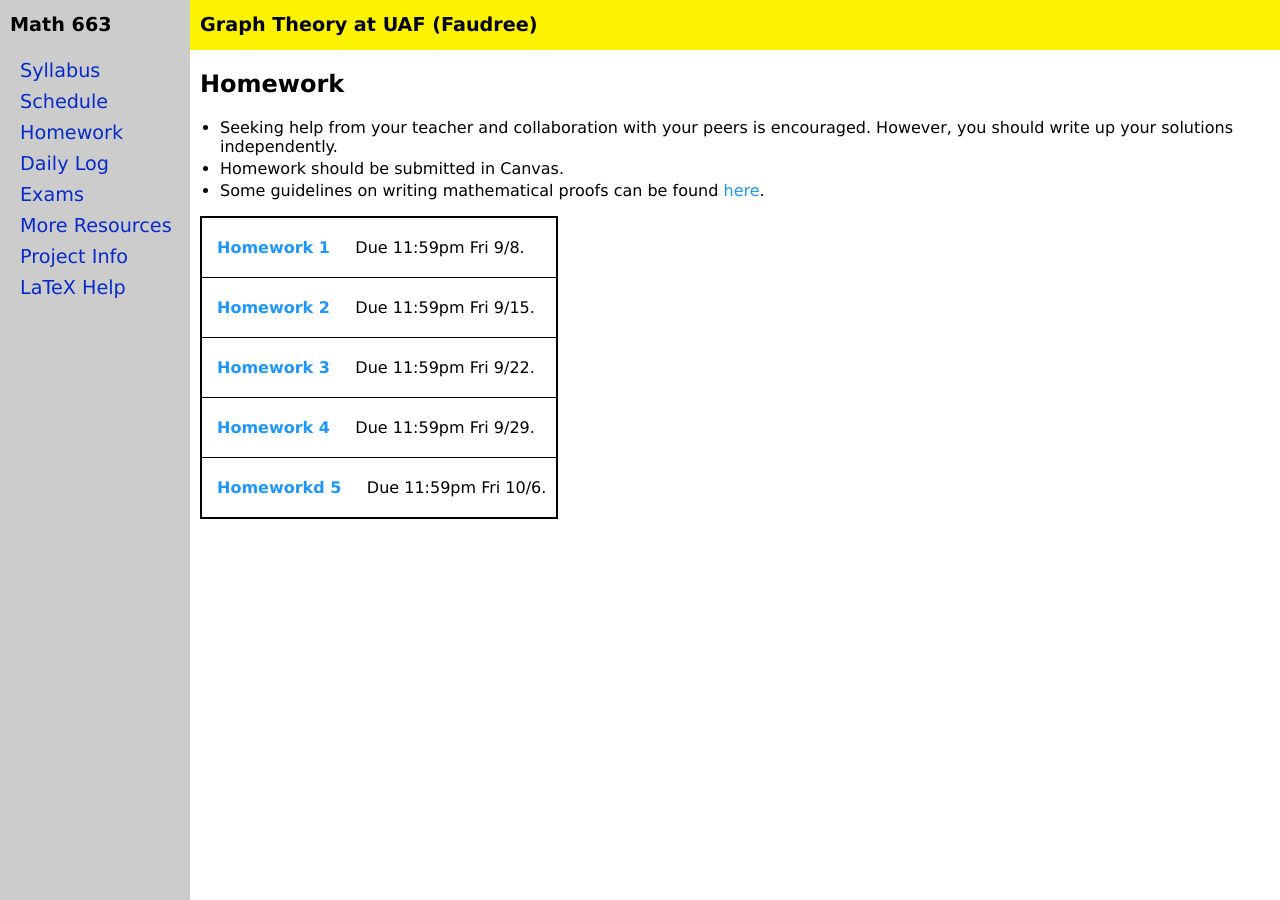
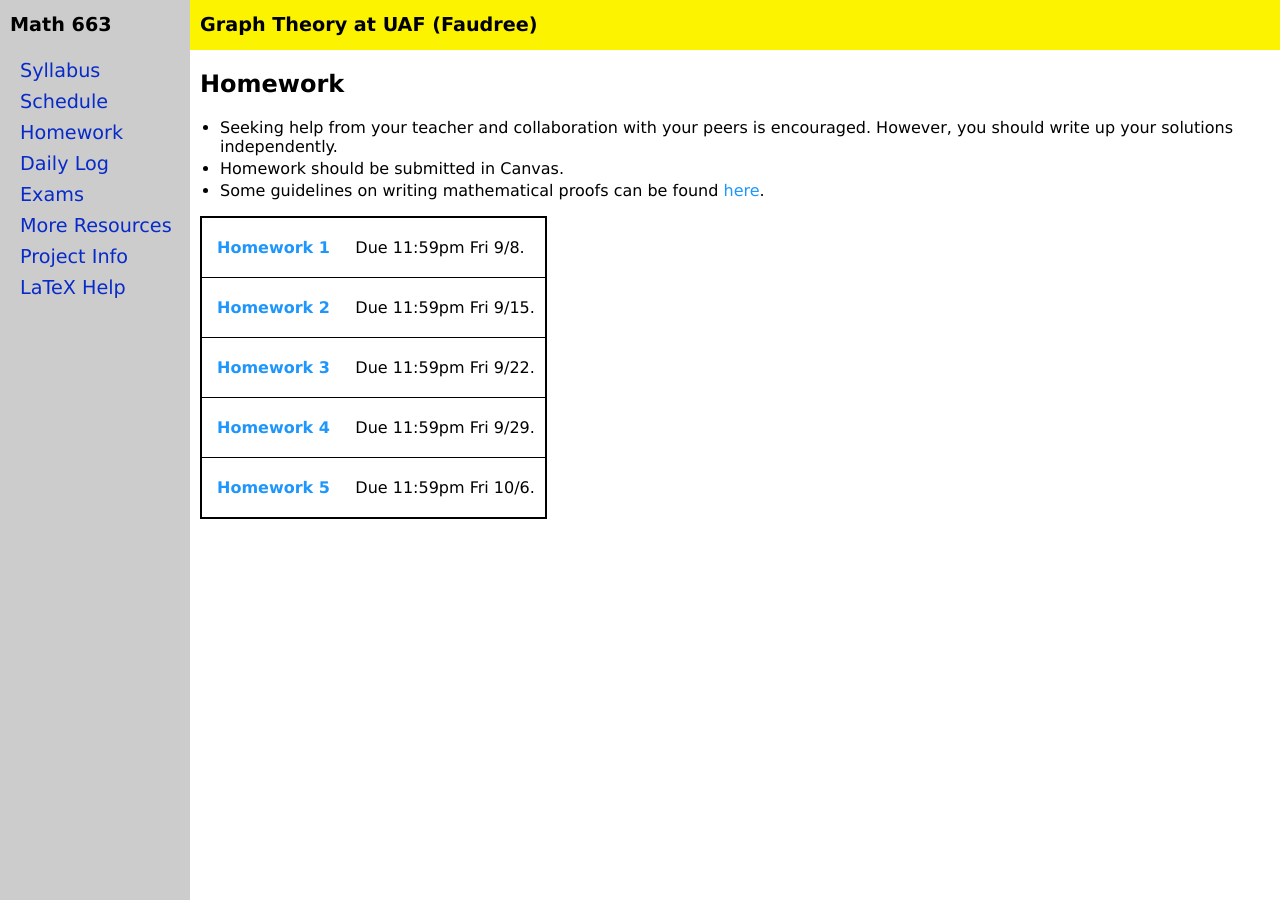
Before and after one commit to jrfaudree/GradGT, a Jekyll site: the page built from homework.md, in a window 1280 px wide. Built offline with Jekyll 4.4.1, drawn with Linux system fonts in a browser that asks for light colours.

Commit message:
Update homework.yml

```diff
--- a/_data/homework.yml
+++ b/_data/homework.yml
@@ -13,6 +13,6 @@ homework:
 - name: Homework 4
   due: 11:59pm Fri 9/29
   url: M663f23_hw4.pdf
-- name: Homeworkd 5
+- name: Homework 5
   due: 11:59pm Fri 10/6
   url: M663f23_hw5tex.pdf
```
